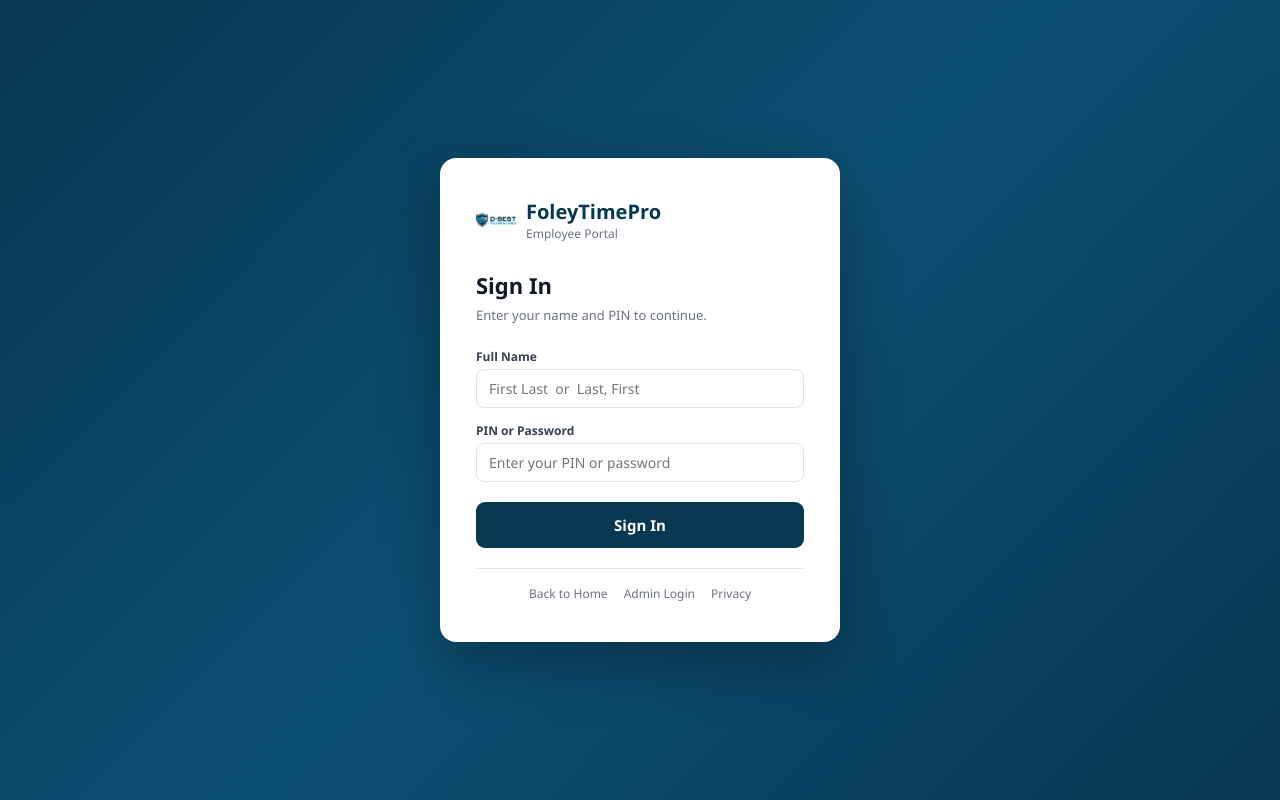
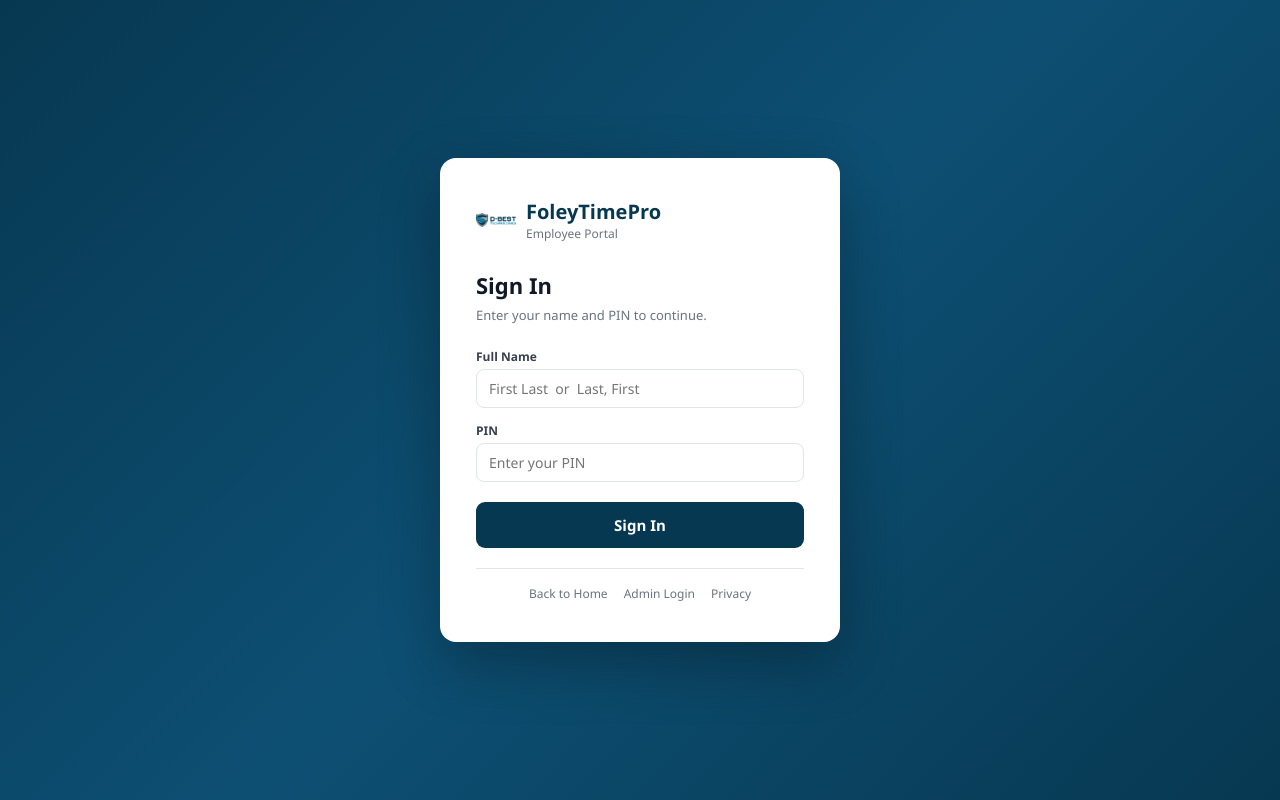
Before and after one commit to TheTractorHacker/FoleyTimePro, a PHP site: page /user/login.php in a window 1280 px wide. Run offline with PHP 8.4, Linux system fonts and the light colour scheme.

Commit message:
Web portal login: PIN only, no password fallback
Remove password_verify fallback — web portal now requires UserPIN.
Users without a PIN see "No PIN set — contact your administrator."
App login (api/auth.php) still uses email + password unchanged.

Co-Authored-By: Claude Sonnet 4.6 <noreply@anthropic.com>

```diff
--- a/user/login.php
+++ b/user/login.php
@@ -134,11 +134,11 @@ if ($_SERVER['REQUEST_METHOD'] === 'POST') {
                 if (!empty($user['LockOut'])) {
                     $error = "Your account is locked. Please contact an administrator.";
                 } else {
-                    // PIN if set, otherwise fall back to password
-                    if (!empty($user['UserPIN'])) {
+                    // PIN only — no password fallback
+                    if (empty($user['UserPIN'])) {
+                        $error = "No PIN set for this account. Contact your administrator.";
+                    } else {
                         $valid = hash_equals($user['UserPIN'], hash('sha256', $password));
-                    } else {
-                        $valid = is_string($user['Pass']) && $user['Pass'] !== '' && password_verify($password, $user['Pass']);
                     }
 
                     if ($valid) {
@@ -266,12 +266,12 @@ if ($_SERVER['REQUEST_METHOD'] === 'POST') {
       </div>
 
       <div class="u-form-group">
-        <label for="passInput">PIN or Password</label>
+        <label for="passInput">PIN</label>
         <input
           type="password"
           name="password"
           id="passInput"
-          placeholder="Enter your PIN or password"
+          placeholder="Enter your PIN"
           required
           autocomplete="current-password"
           inputmode="numeric">
```
